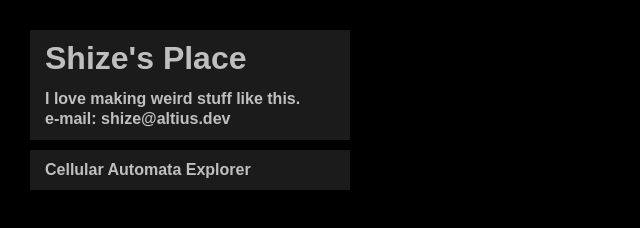
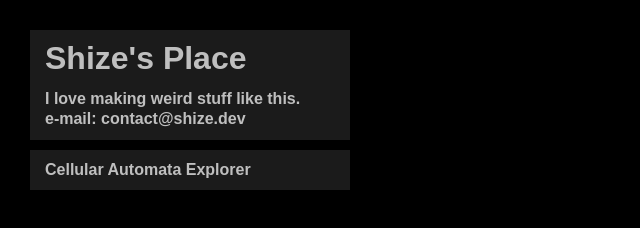
Before and after one commit to ShizeMation/shize.dev, a plain HTML site: page index.html in a window 1280 px wide. Shown: the full height of the page, 0-640 px from the left. Drawn offline with Linux system fonts and the light colour scheme.

Commit message:
Changed my email

```diff
--- a/index.html
+++ b/index.html
@@ -21,8 +21,8 @@
             <div class="top-text" id="subtitle">
                 I love making weird stuff like this.
             </div>
-            <a class="top-text" id="email" href="mailto:shize@altius.dev">
-                e-mail: shize@altius.dev
+            <a class="top-text" id="email" href="mailto:contact@shize.dev">
+                e-mail: contact@shize.dev
             </a>
         </div>
         <a class="subdir" id="btn-cells" href="/cells/">
```
